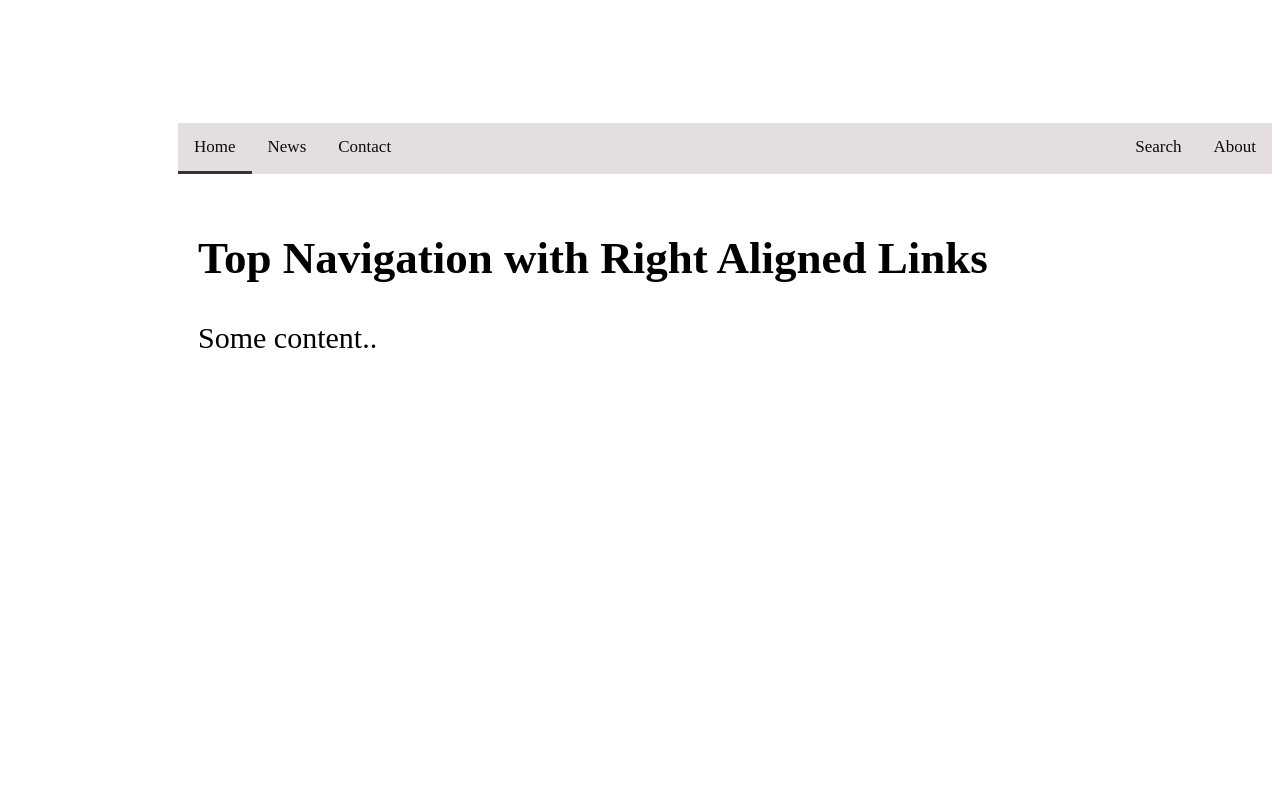
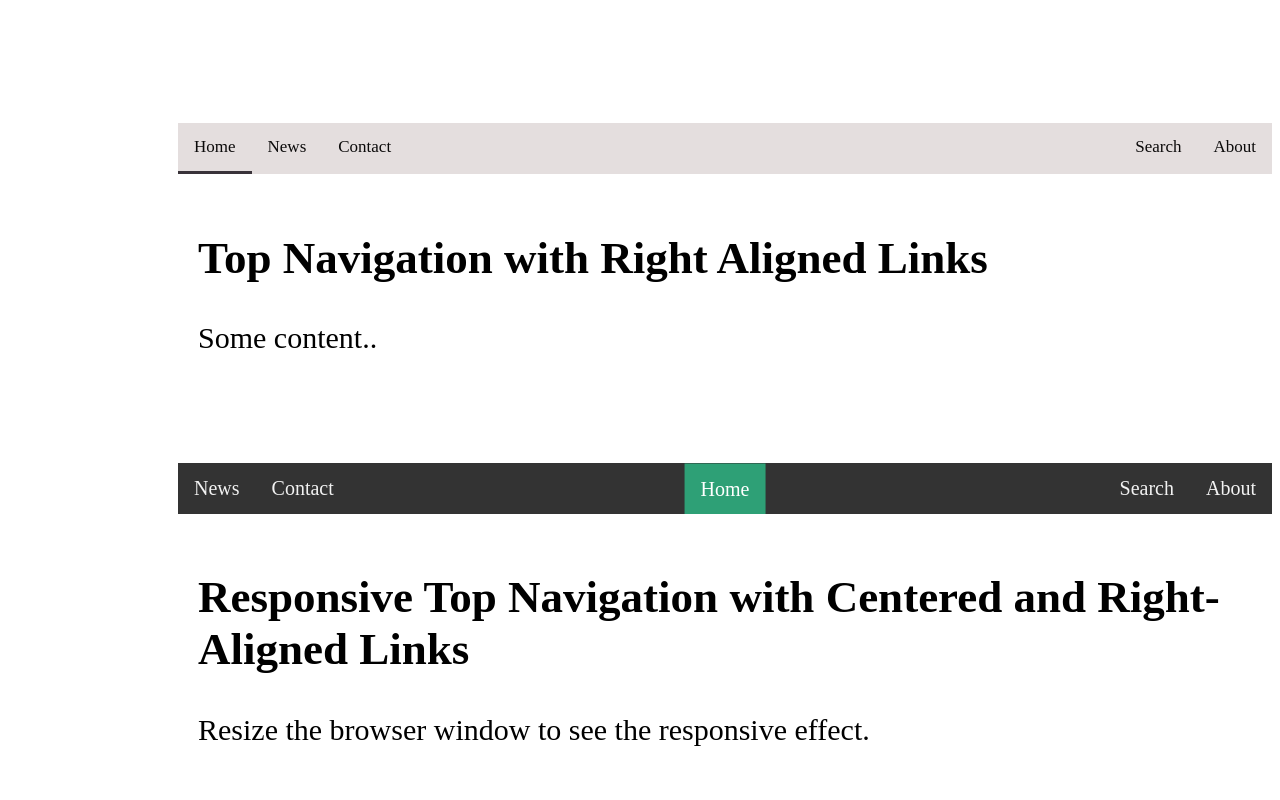
Before and after one commit to rokeyasarker49/28-06-2023, a plain HTML site: page index.html in a window 1280 px wide. Shown: the part 2068-2868 px from the top of the page. Before the commit the page ends 2513 px from the top, so only its background shows below. Drawn offline with Linux system fonts and the light colour scheme.

Commit message:
Add files via upload

```diff
--- a/index.html
+++ b/index.html
@@ -140,5 +140,27 @@
                 <p>Some content..</p>
         </div>
 
+        <br>
+
+        <!--centered menu links-->
+
+        <div class="topnav2">
+                <div class="topnav-centered">
+                      <a href="#home" class="active">Home</a>
+                </div>
+                <a href="#news">News</a>
+                <a href="#contact">Contact</a>
+               <div class="topnav-right">
+                       <a href="#search">Search</a>
+                       <a href="#about">About</a>
+                </div>
+        </div>
+
+        <div class="text8">
+                <h2>Responsive Top Navigation with Centered and Right-Aligned Links</h2>
+                <p>Resize the browser window to see the responsive effect.</p>
+        </div>
+
+
 </body>
 </html>
--- a/style.css
+++ b/style.css
@@ -209,3 +209,61 @@ div.scrollmenu a:hover {
         padding: 20px;
         margin-bottom: 40px;
 }
+
+/*centered menu*/
+
+.topnav2 {
+        position: relative;
+        overflow: hidden;
+        background-color: #333;
+        margin-left: 170px;
+}
+
+.topnav2 a {
+        float: left;
+        color: #f2f2f2;
+        text-align: center;
+        padding: 14px 16px;
+        text-decoration: none;
+        font-size: 20px;
+}
+
+.topnav2 a:hover {
+        background-color: #ddd;
+        color: black;
+}
+
+.topnav2 a.active {
+        background-color: #2ea076;
+        color: white;
+}
+
+.topnav-centered a {
+        float: none;
+        position: absolute;
+        top: 50%;
+        left: 50%;
+        transform: translate(-50%, -50%);
+}
+
+
+.text8 {
+        font-size: 30px;
+        margin-left: 170px;
+        padding: 20px;
+        margin-bottom: 40px
+}
+
+@media screen and (max-width: 600px) {
+        .topnav a, .topnav-right {
+          float: none;
+          display: block;
+        }
+
+        .topnav-centered a {
+          position: relative;
+          top: 0;
+          left: 0;
+          transform: none;
+        }
+}
```
